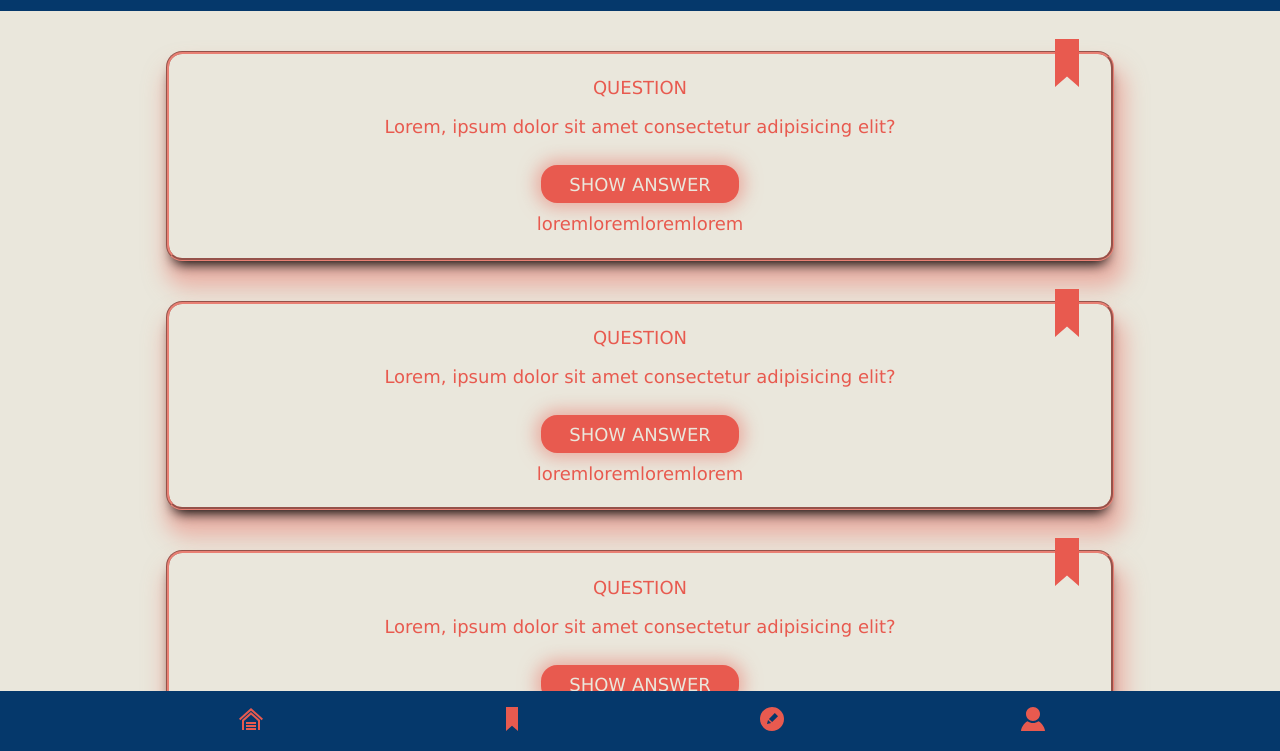
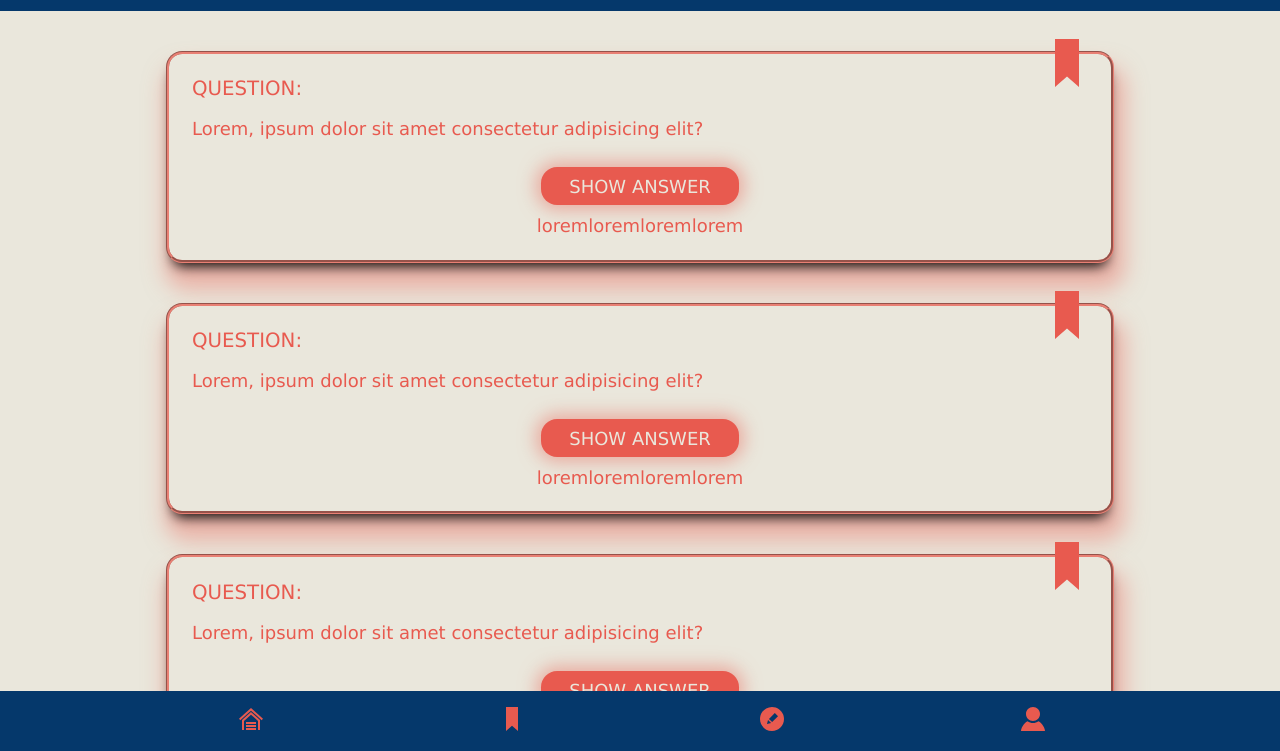
Before and after one commit to iva585/quiz-app, a plain HTML site: page index.html in a window 1280 px wide. Shown: the part 49-800 px from the top of the page. Drawn offline with Linux system fonts and the light colour scheme.

Commit message:
style:style card__title and card__button-tags

```diff
--- a/index.html
+++ b/index.html
@@ -20,8 +20,9 @@
         >
           <path d="M18 24l-6-5.269-6 5.269v-24h12v24z" />
         </svg>
-        <span>QUESTION</span>
+        <span class="card__title">QUESTION:</span>
         <p>Lorem, ipsum dolor sit amet consectetur adipisicing elit?</p>
+        <div class="card__button-tags">
           <a class="card__button" href="#">SHOW ANSWER</a>
           <ul>
             <li>lorem</li>
@@ -29,6 +30,7 @@
             <li>lorem</li>
             <li>lorem</li>
           </ul>
+        </div>
       </div>
 
       <div class="card card--display-none">
@@ -39,14 +41,15 @@
         >
           <path d="M18 24l-6-5.269-6 5.269v-24h12v24z" />
         </svg>
-        <span>QUESTION</span>
+        <span class="card__title">QUESTION:</span>
         <p>Lorem, ipsum dolor sit amet consectetur adipisicing elit?</p>
+        <div class="card__button-tags">
           <a class="card__button" href="#">HIDE ANSWER</a>
           <p>
-          Lorem ipsum dolor sit amet consectetur adipisicing elit. Sunt expedita
-          dolorem libero fugiat cupiditate dolore eos incidunt, quaerat
-          consequuntur at! Quod nisi id voluptatem repellendus tempora voluptate
-          voluptatibus, perspiciatis deleniti?
+            Lorem ipsum dolor sit amet consectetur adipisicing elit. Sunt
+            expedita dolorem libero fugiat cupiditate dolore eos incidunt,
+            quaerat consequuntur at! Quod nisi id voluptatem repellendus tempora
+            voluptate voluptatibus, perspiciatis deleniti?
           </p>
           <ul>
             <li>lorem</li>
@@ -54,6 +57,7 @@
             <li>lorem</li>
             <li>lorem</li>
           </ul>
+        </div>
       </div>
 
       <div class="card">
@@ -64,8 +68,9 @@
         >
           <path d="M18 24l-6-5.269-6 5.269v-24h12v24z" />
         </svg>
-        <span>QUESTION</span>
+        <span class="card__title">QUESTION:</span>
         <p>Lorem, ipsum dolor sit amet consectetur adipisicing elit?</p>
+        <div class="card__button-tags">
           <a class="card__button" href="#">SHOW ANSWER</a>
           <ul>
             <li>lorem</li>
@@ -73,6 +78,7 @@
             <li>lorem</li>
             <li>lorem</li>
           </ul>
+        </div>
       </div>
 
       <div class="card card--display-none">
@@ -83,14 +89,15 @@
         >
           <path d="M18 24l-6-5.269-6 5.269v-24h12v24z" />
         </svg>
-        <span>QUESTION</span>
+        <span class="card__title">QUESTION:</span>
         <p>Lorem, ipsum dolor sit amet consectetur adipisicing elit?</p>
+        <div class="card__button-tags">
           <a class="card__button" href="#">HIDE ANSWER</a>
           <p>
-          Lorem ipsum dolor sit amet consectetur adipisicing elit. Sunt expedita
-          dolorem libero fugiat cupiditate dolore eos incidunt, quaerat
-          consequuntur at! Quod nisi id voluptatem repellendus tempora voluptate
-          voluptatibus, perspiciatis deleniti?
+            Lorem ipsum dolor sit amet consectetur adipisicing elit. Sunt
+            expedita dolorem libero fugiat cupiditate dolore eos incidunt,
+            quaerat consequuntur at! Quod nisi id voluptatem repellendus tempora
+            voluptate voluptatibus, perspiciatis deleniti?
           </p>
           <ul>
             <li>lorem</li>
@@ -98,6 +105,7 @@
             <li>lorem</li>
             <li>lorem</li>
           </ul>
+        </div>
       </div>
 
       <div class="card">
@@ -108,8 +116,9 @@
         >
           <path d="M18 24l-6-5.269-6 5.269v-24h12v24z" />
         </svg>
-        <span>QUESTION</span>
+        <span class="card__title">QUESTION:</span>
         <p>Lorem, ipsum dolor sit amet consectetur adipisicing elit?</p>
+        <div class="card__button-tags">
           <a class="card__button" href="#">SHOW ANSWER</a>
           <ul>
             <li>lorem</li>
@@ -117,6 +126,7 @@
             <li>lorem</li>
             <li>lorem</li>
           </ul>
+        </div>
       </div>
 
       <div class="card card--display-none">
@@ -127,14 +137,15 @@
         >
           <path d="M18 24l-6-5.269-6 5.269v-24h12v24z" />
         </svg>
-        <span>QUESTION</span>
+        <span class="card__title">QUESTION:</span>
         <p>Lorem, ipsum dolor sit amet consectetur adipisicing elit?</p>
+        <div class="card__button-tags">
           <a class="card__button" href="#">HIDE ANSWER</a>
           <p>
-          Lorem ipsum dolor sit amet consectetur adipisicing elit. Sunt expedita
-          dolorem libero fugiat cupiditate dolore eos incidunt, quaerat
-          consequuntur at! Quod nisi id voluptatem repellendus tempora voluptate
-          voluptatibus, perspiciatis deleniti?
+            Lorem ipsum dolor sit amet consectetur adipisicing elit. Sunt
+            expedita dolorem libero fugiat cupiditate dolore eos incidunt,
+            quaerat consequuntur at! Quod nisi id voluptatem repellendus tempora
+            voluptate voluptatibus, perspiciatis deleniti?
           </p>
           <ul>
             <li>lorem</li>
@@ -142,6 +153,7 @@
             <li>lorem</li>
             <li>lorem</li>
           </ul>
+        </div>
       </div>
     </main>
 
--- a/styles/index.css
+++ b/styles/index.css
@@ -43,7 +43,6 @@ main {
   margin: 40px auto;
   display: flex;
   flex-direction: column;
-  align-items: center;
   overflow-y: visible;
   position: relative;
 }
@@ -99,4 +98,16 @@ a {
   text-align: center;
   border-radius: 00.9rem;
   margin: 10px;
+  align-content: center;
 }
+
+.card__title {
+  font-size: 1.1rem;
+  font-weight: 550;
+}
+
+.card__button-tags {
+  display: flex;
+  flex-direction: column;
+  align-items: center;
+}
```
Lines whose indentation alone changed are shown as unchanged.
